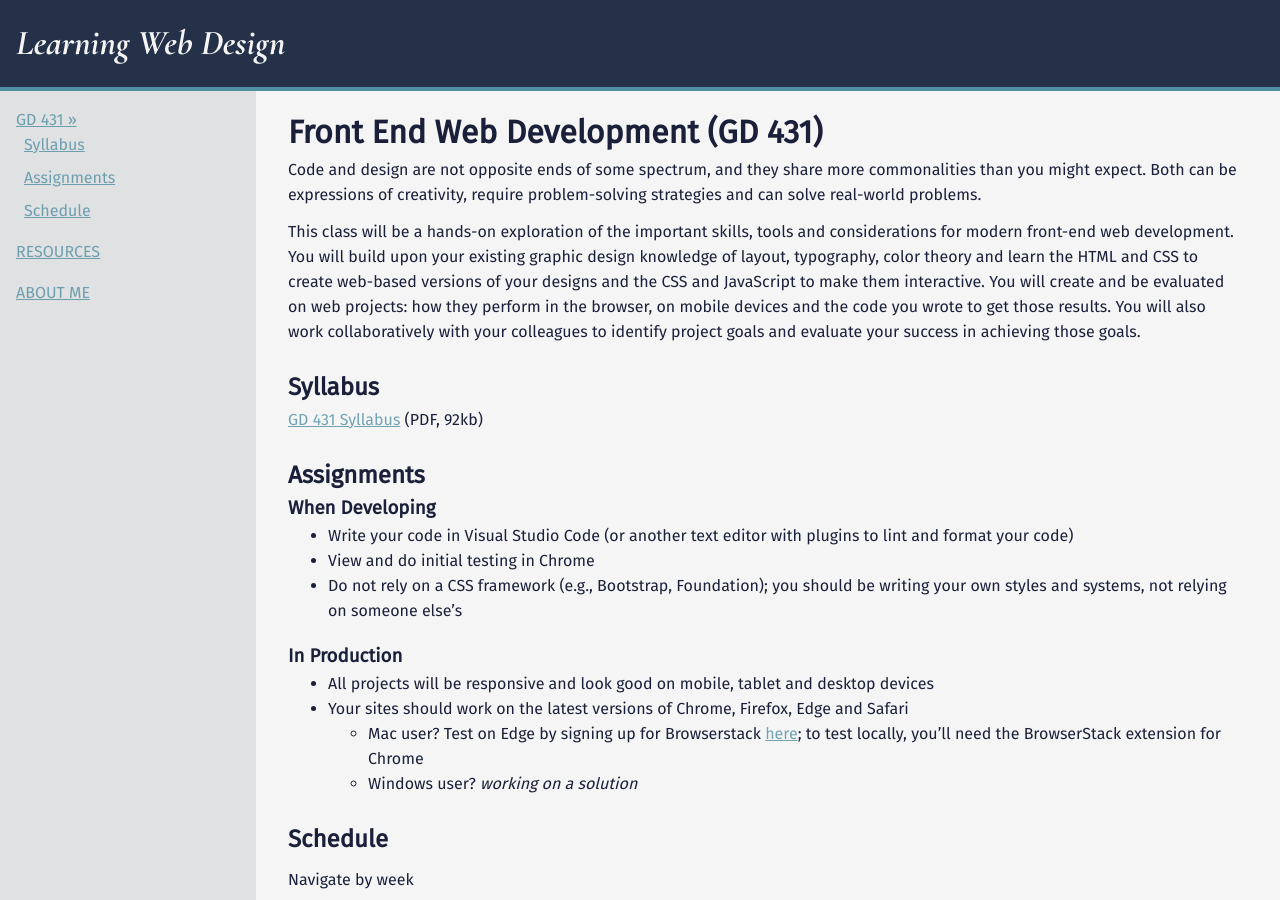
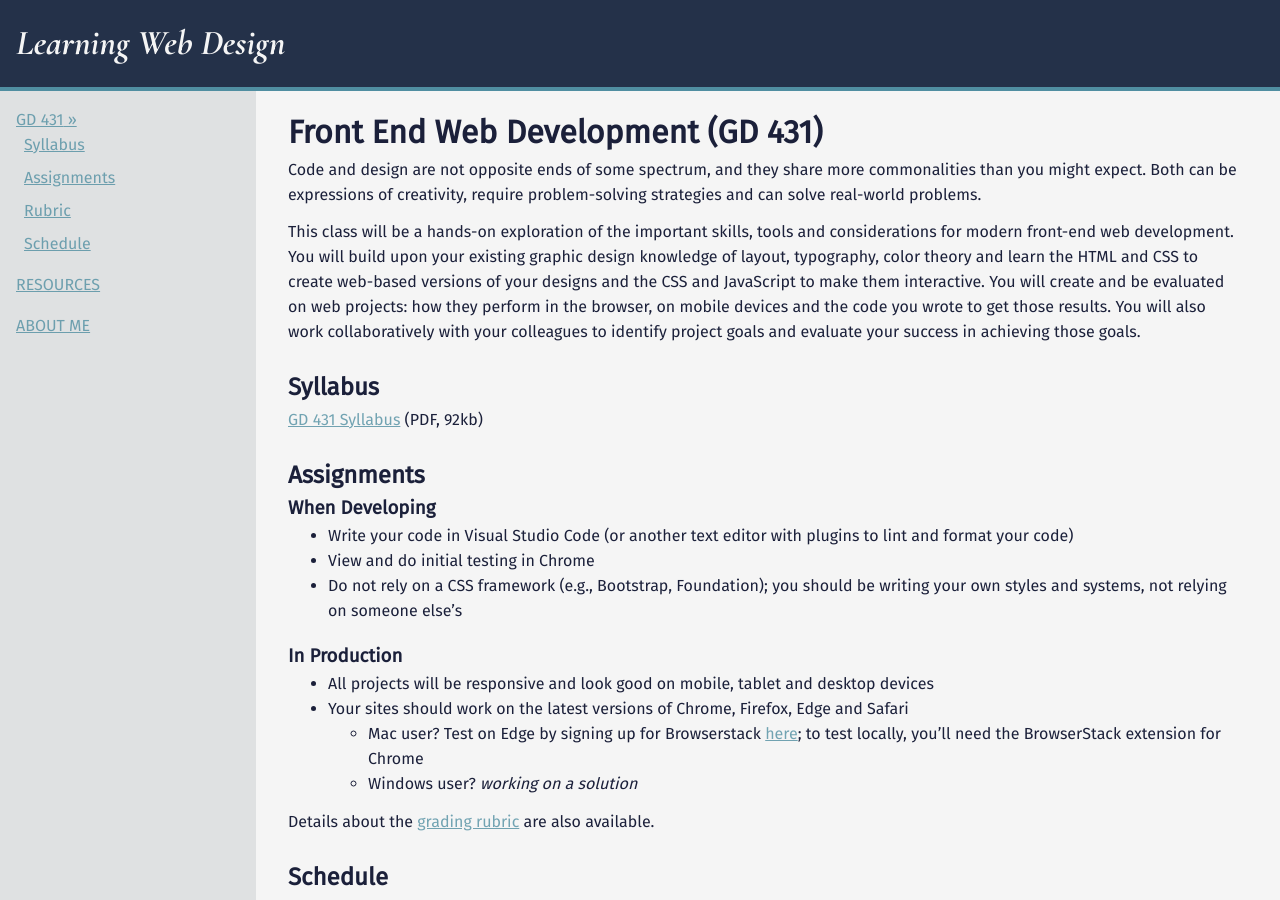
Before and after one commit to mica-web/mica-web.github.io, a Jekyll site: the page built from index.md, in a window 1280 px wide and 900 px high. Built offline with Jekyll 4.4.1, drawn with Linux system fonts in a browser that asks for light colours.

Commit message:
Linked to rubric

```diff
--- a/_includes/nav.html
+++ b/_includes/nav.html
@@ -3,9 +3,10 @@
     <li class="submenu-parent{% if page.course == 'gd-431' %} is-active{% endif %}">
       <a href="{{ site.baseurl }}/">GD 431</a>
       <ul class="list-reset submenu">
-        <li><a href="#syllabus">Syllabus</a></li>
-        <li><a href='#assignments'>Assignments</a></li>
-        <li><a href="#schedule">Schedule</a></li>
+        <li><a href="{{ site.baseurl }}/#syllabus">Syllabus</a></li>
+        <li><a href='{{ site.baseurl }}/#assignments'>Assignments</a></li>
+        <li><a href='{{ site.baseurl }}{% link gd-431/rubric.md %}'>Rubric</a></li>
+        <li><a href="{{ site.baseurl }}/#schedule">Schedule</a></li>
       </ul>
     </li>
     <li><a href="{{ site.baseurl }}/resources">Resources</a></li>
--- a/index.md
+++ b/index.md
@@ -38,6 +38,7 @@ Assignments
   - Mac user? Test on Edge by signing up for Browserstack [here](https://developer.microsoft.com/en-us/microsoft-edge/tools/remote/); to test locally, you'll need the BrowserStack extension for Chrome
   - Windows user? _working on a solution_
 
+Details about the [grading rubric]({{ site.baseurl }}{% link gd-431/rubric.md %}) are also available.
 
 </section>
 
```
